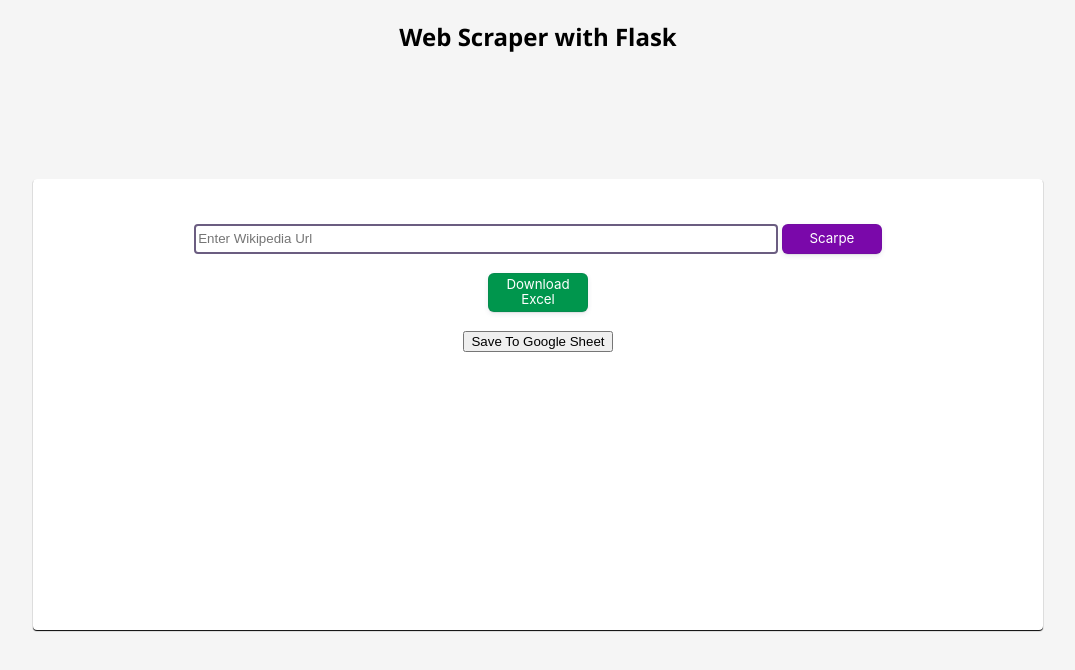
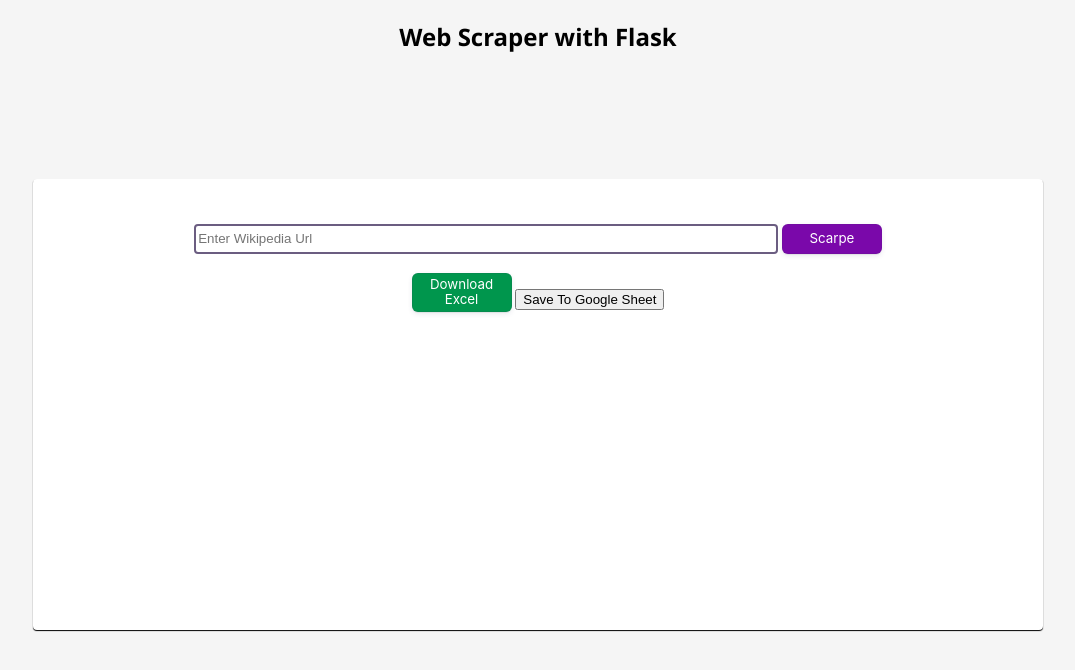
Before and after one commit to MohamedXIV/scraper_project, a Flask app: page / in a window 1280 px wide. Shown: the top 670 px of the page, without its empty margins (102-1177 px from the left). Run offline with Flask 2, Linux system fonts and the light colour scheme.

Commit message:
Change saveToGSheet redirect

```diff
--- a/main.py
+++ b/main.py
@@ -35,7 +35,7 @@ def download_excel():
 def save_to_gsheet():
     saveToGSheet()
     webbrowser.open_new_tab(saveToGSheet())
-    return redirect('/')
+    return redirect(saveToGSheet())
 
 
 def scrape_table(url):
--- a/templates/index.html
+++ b/templates/index.html
@@ -12,13 +12,15 @@
     <form action="/" method="POST" class="main-form form-display">
       <input type="text" name="url" placeholder="Enter Wikipedia Url" id="url" class="form-input">
       <input type="submit" value="Scarpe" class="form-btn primary-btn">
-    </form class="main-form form-display">
-    <form action="/download" method="GET">
-      <button name="downlaodBtn" type="submit" class="d-btn primary-btn">Download Excel</button>
-    </form class="main-form form-display">
-    <form action="/saveToGSheet">
-      <button>Save To Google Sheet</button>
     </form>
+    <div>
+      <form action="/download" method="GET" class="main-form form-display">
+        <button name="downlaodBtn" type="submit" class="d-btn primary-btn">Download Excel</button>
+      </form>
+      <form action="/saveToGSheet" class="main-form form-display">
+        <button>Save To Google Sheet</button>
+      </form>
+    </div>
     <div>
       {{table|safe}}
     </div>
```
